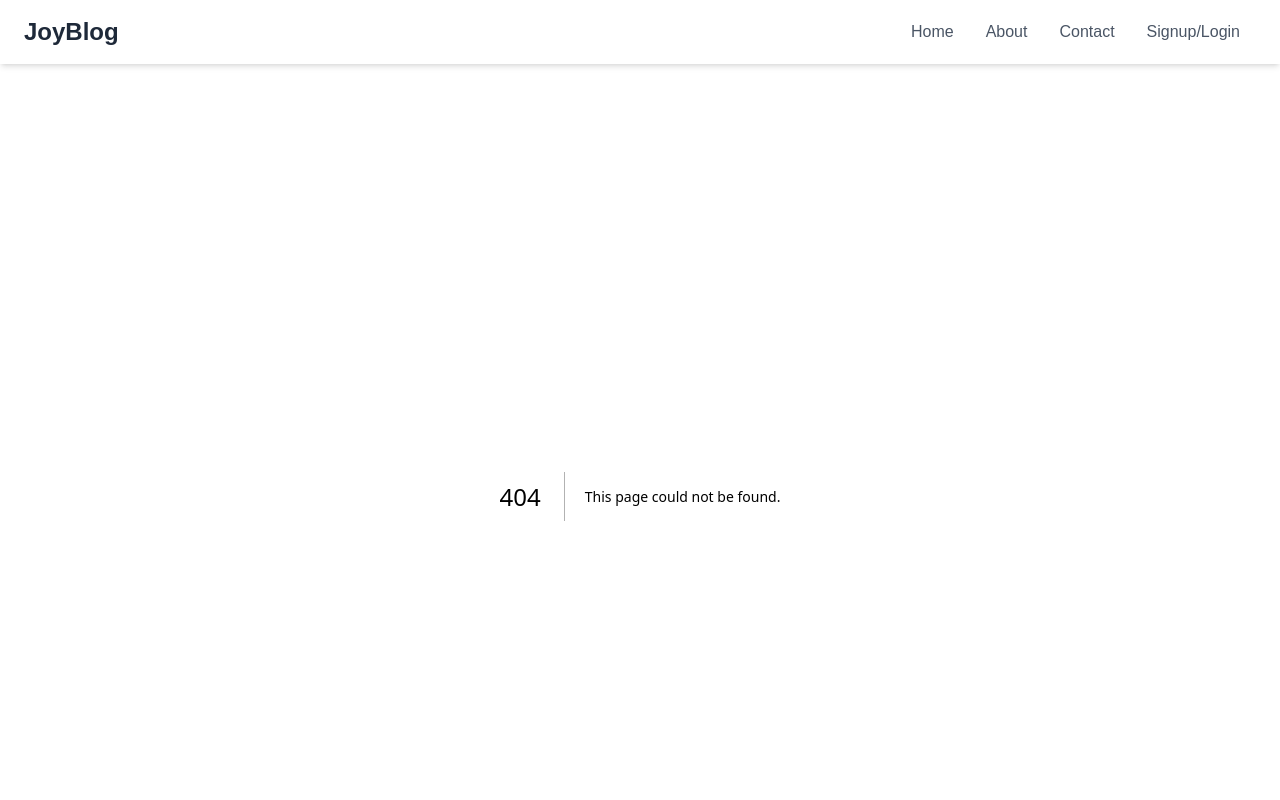
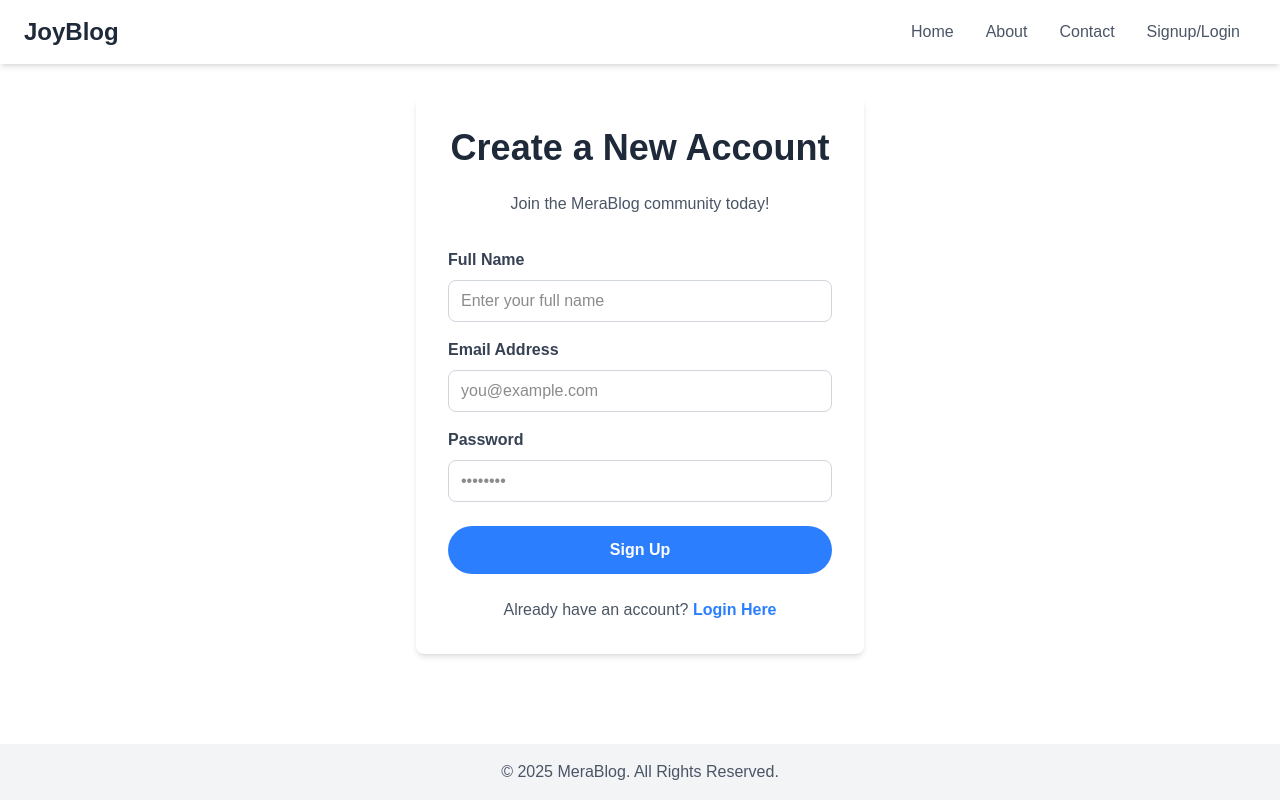
Before and after one commit to joydeb18/QuoraProjectFrontend, a Next.js app: page /signup in a window 1280 px wide. Before the commit this address had no page. Shown: the top 800 px of the page. Built offline with nearby package versions, Linux system fonts and the light colour scheme.

Commit message:
login and signup frontend created

```diff
--- a/src/app/components/Header.tsx
+++ b/src/app/components/Header.tsx
@@ -19,7 +19,7 @@ const Header = () => {
           <Link href="/contact" className="px-4 text-gray-600 hover:text-blue-500">
             Contact
           </Link>
-          <Link href="/contact" className="px-4 text-gray-600 hover:text-blue-500">
+          <Link href="/login" className="px-4 text-gray-600 hover:text-blue-500">
             Signup/Login
           </Link>
         </nav>
--- /dev/null
+++ b/src/app/login/page.tsx
@@ -0,0 +1,68 @@
+import Link from 'next/link';
+
+const LoginPage = () => {
+  return (
+    <div className="bg-white p-8 rounded-lg shadow-md max-w-md mx-auto">
+      <h1 className="text-4xl font-extrabold text-center text-gray-800 mb-6">
+        Login Here
+      </h1>
+
+      <p className="text-center text-gray-600 mb-8">
+        Welcome to JoyBlog!
+      </p>
+
+      <form>
+        {/* Email Input Field */}
+        <div className="mb-4">
+          <label htmlFor="email" className="block text-gray-700 font-bold mb-2">
+            Email Address
+          </label>
+          <input
+            type="email"
+            id="email"
+            name="email"
+            placeholder="aapka@email.com"
+            className="w-full px-3 py-2 border border-gray-300 rounded-lg focus:outline-none focus:border-blue-500"
+            required
+          />
+        </div>
+
+        {/* Password Input Field */}
+        <div className="mb-6">
+          <label htmlFor="password" className="block text-gray-700 font-bold mb-2">
+            Password
+          </label>
+          <input
+            type="password"
+            id="password"
+            name="password"
+            placeholder="••••••••"
+            className="w-full px-3 py-2 border border-gray-300 rounded-lg focus:outline-none focus:border-blue-500"
+            required
+          />
+        </div>
+
+        {/* Login Button */}
+        <div className="text-center mb-6">
+          <button
+            type="submit"
+            className="w-full bg-blue-500 text-white font-bold py-3 px-4 rounded-full hover:bg-blue-600 transition duration-300"
+          >
+            Login
+          </button>
+        </div>
+      </form>
+
+      {/* Signup Link */}
+      <div className="text-center text-gray-600">
+       Not your account?{' '}
+        <Link href="/signup" className="text-blue-500 hover:underline font-bold">
+          SignUp Here<Link href="/signup" className="text-blue-500 hover:underline font-bold">
+          </Link>
+        </Link>
+      </div>
+    </div>
+  );
+};
+
+export default LoginPage;
--- /dev/null
+++ b/src/app/signup/page.tsx
@@ -0,0 +1,102 @@
+// Line 1: Next.js se 'Link' component ko import kar rahe hain.
+// Yeh component bina page refresh kiye ek page se doosre page par jaane mein madad karta hai.
+import Link from 'next/link';
+
+// Line 4: Hum 'SignupPage' naam ka ek function component bana rahe hain.
+// Yeh function screen par dikhne wala HTML jaisa code (JSX) taiyaar karega.
+const SignupPage = () => {
+  return (
+    // Line 7: Yeh ek main container (box) hai.
+    // Tailwind CSS classes se isko design kiya gaya hai:
+    // - `bg-white`: Background safed (white).
+    // - `p-8`: Box ke andar charo taraf se padding (khaali jagah).
+    // - `rounded-lg`: Box ke kone halke se gol.
+    // - `shadow-md`: Box ke neeche halki si parchai.
+    // - `max-w-md`: Box ki maximum chaudai (width) 'medium' size tak hi rahegi.
+    // - `mx-auto`: Box page ke beech mein (horizontally centered) aa jayega.
+    <div className="bg-white p-8 rounded-lg shadow-md max-w-md mx-auto">
+
+      {/* Page ki main heading */}
+      <h1 className="text-4xl font-extrabold text-center text-gray-800 mb-6">
+        Create a New Account
+      </h1>
+
+      {/* Heading ke neeche ek chota sa description */}
+      <p className="text-center text-gray-600 mb-8">
+        Join the MeraBlog community today!
+      </p>
+
+      {/* Yeh HTML form hai jismein saare input fields hain */}
+      <form>
+        {/* Name Input Field ka section */}
+        <div className="mb-4">
+          {/* 'htmlFor' attribute 'input' ke 'id' se connect hota hai, accessibility ke liye accha hai */}
+          <label htmlFor="name" className="block text-gray-700 font-bold mb-2">
+            Full Name
+          </label>
+          <input
+            type="text" // Input ka type text hai.
+            id="name" // Is input field ki unique ID.
+            name="name" // Form submit hone par is field ka naam.
+            placeholder="Enter your full name" // Jab box khaali ho toh yeh text dikhega.
+            className="w-full px-3 py-2 border border-gray-300 rounded-lg focus:outline-none focus:border-blue-500" // Styling classes
+            required // Iska matlab hai ki is field ko bharna zaroori hai.
+          />
+        </div>
+
+        {/* Email Input Field ka section */}
+        <div className="mb-4">
+          <label htmlFor="email" className="block text-gray-700 font-bold mb-2">
+            Email Address
+          </label>
+          <input
+            type="email" // Input ka type email hai, browser email format check karega.
+            id="email"
+            name="email"
+            placeholder="you@example.com"
+            className="w-full px-3 py-2 border border-gray-300 rounded-lg focus:outline-none focus:border-blue-500"
+            required
+          />
+        </div>
+
+        {/* Password Input Field ka section */}
+        <div className="mb-6">
+          <label htmlFor="password" className="block text-gray-700 font-bold mb-2">
+            Password
+          </label>
+          <input
+            type="password" // Input ka type password hai, likha hua text dots (••••) mein dikhega.
+            id="password"
+            name="password"
+            placeholder="••••••••"
+            className="w-full px-3 py-2 border border-gray-300 rounded-lg focus:outline-none focus:border-blue-500"
+            required
+          />
+        </div>
+
+        {/* Signup Button ka section */}
+        <div className="text-center mb-6">
+          <button
+            type="submit" // Button ka type submit hai, ispar click karne se form submit hoga.
+            className="w-full bg-blue-500 text-white font-bold py-3 px-4 rounded-full hover:bg-blue-600 transition duration-300"
+          >
+            Sign Up
+          </button>
+        </div>
+      </form>
+
+      {/* Login page par wapas jaane ke liye link */}
+      <div className="text-center text-gray-600">
+        Already have an account?{' '}
+        {/* 'href="/login"' batata hai ki is link par click karne se '/login' URL par jaana hai */}
+        <Link href="/login" className="text-blue-500 hover:underline font-bold">
+          Login Here
+        </Link>
+      </div>
+    </div>
+  );
+};
+
+// Line 110: 'SignupPage' component ko is file se export kar rahe hain.
+// Iske bina Next.js is page ko istemaal nahi kar payega.
+export default SignupPage;
```
